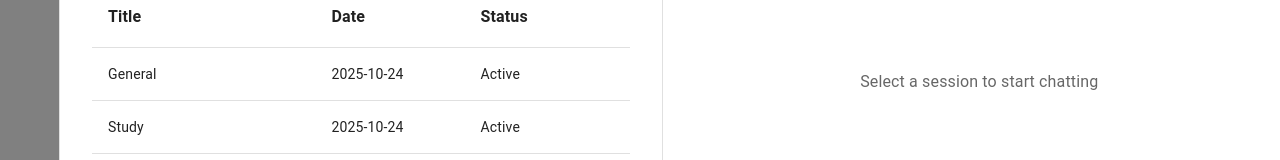
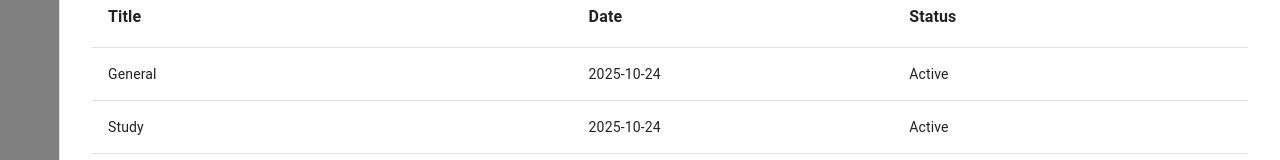
Before and after one commit to RengganaKurniawan/chat-session-frontend, a React (Vite) app: page /sessions in a window 1280 px wide. Shown: the part 318-478 px from the top of the page. Built offline with nearby package versions, Linux system fonts and the light colour scheme; some icons are missing.

Commit message:
Fix: isCompact Layout

```diff
--- a/src/page/SessionsSplitView.tsx
+++ b/src/page/SessionsSplitView.tsx
@@ -39,7 +39,7 @@ const SessionsSplitView = () => {
           flex: isCompact ? '0 0 400px' : '1',
           transition: 'flex 0.3s ease-in-out',
           overflow: 'hidden',
-          borderRight: '1px solid #e0e0e0'
+          borderRight: isCompact ? '1px solid #e0e0e0' : "none"
         }}>
           <SessionsList
             onSessionSelect={handleSessionSelect}
@@ -48,18 +48,14 @@ const SessionsSplitView = () => {
           />
         </Box>
 
-        <Box sx={{ flex: '1', display: 'flex', flexDirection: 'column' }}>
-            {selectedSession ? (
+        {selectedSession && (
+            <Box sx={{ flex: '1', display: 'flex', flexDirection: 'column' }}>
                 <ChatLayout
                     key={selectedSession.id}
                     sessionId={selectedSession.id}
                 />
-            ) : (
-                <Box display="flex" justifyContent="center" alignItems="center" height="100%">
-                     <Typography color="text.secondary">Select a session to start chatting</Typography>
-                </Box>
-            )}
-        </Box>
+            </Box>
+        )}
       </Box>
     </Box>
   );
```
